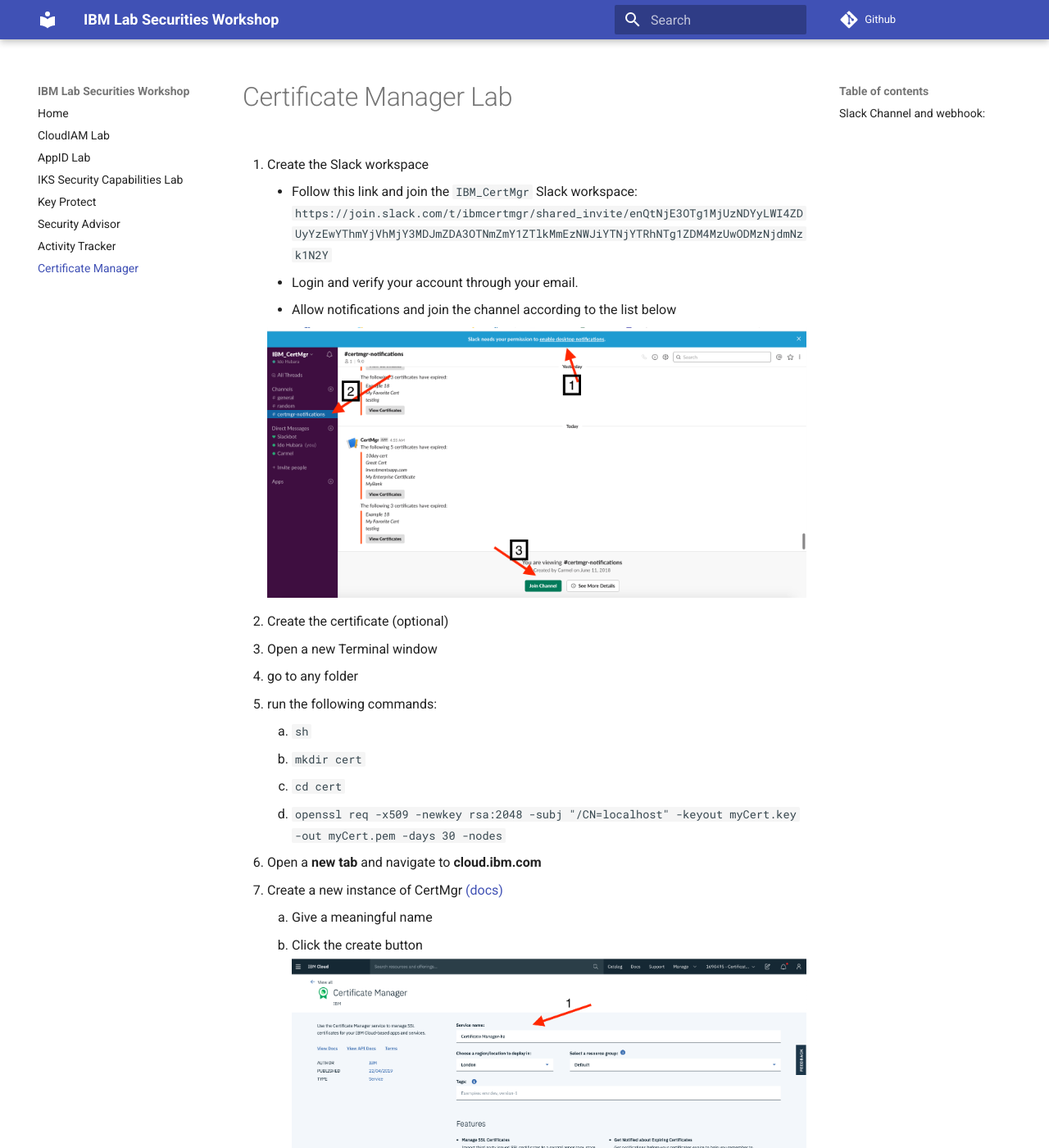
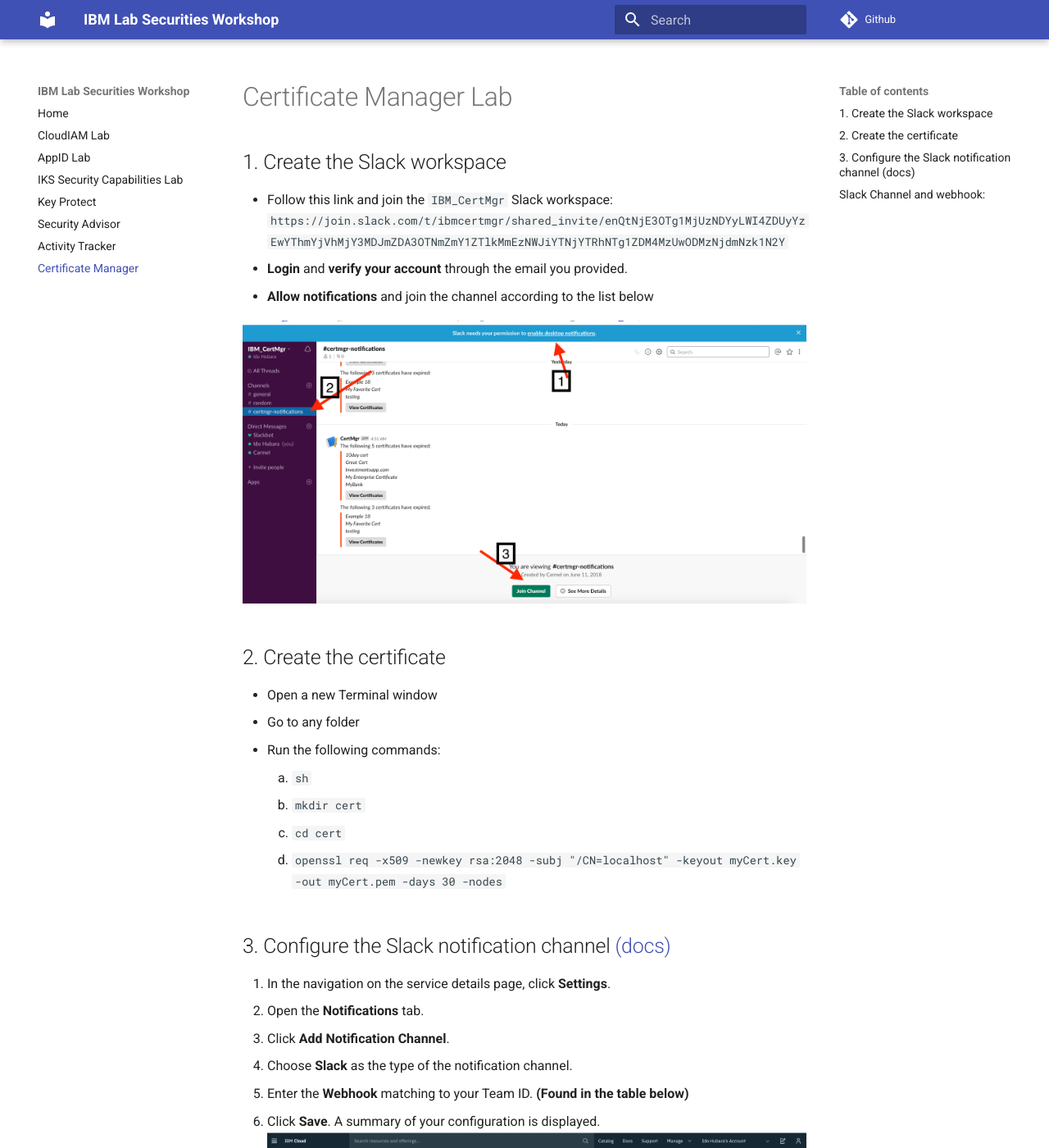
Before and after one commit to ibm-cloud-architecture/ibm-security-workshop, an MkDocs documentation site: the page built from docs/CertificateManager/README.md, in a window 1280 px wide and 1400 px high. Shown: the whole window at 82% size. Built offline with MkDocs 1.6.1 and Material for MkDocs 9.7.7, drawn with Linux system fonts in a browser that asks for light colours; some of the changed text lies outside the part shown.

Commit message:
Update README.md

````diff
--- a/docs/CertificateManager/README.md
+++ b/docs/CertificateManager/README.md
@@ -1,39 +1,36 @@
 # Certificate Manager Lab
-1. Create the Slack workspace
-    - Follow this link and join the `IBM_CertMgr` Slack workspace: ``` https://join.slack.com/t/ibmcertmgr/shared_invite/enQtNjE3OTg1MjUzNDYyLWI4ZDUyYzEwYThmYjVhMjY3MDJmZDA3OTNmZmY1ZTlkMmEzNWJiYTNjYTRhNTg1ZDM4MzUwODMzNjdmNzk1N2Y ```
-    - Login and verify your account through your email.
-    - Allow notifications and join the channel according to the list below
+## 1. Create the Slack workspace
 
-    ![join-slack](join-slack.png)
+  - Follow this link and join the `IBM_CertMgr` Slack workspace: ``` https://join.slack.com/t/ibmcertmgr/shared_invite/enQtNjE3OTg1MjUzNDYyLWI4ZDUyYzEwYThmYjVhMjY3MDJmZDA3OTNmZmY1ZTlkMmEzNWJiYTNjYTRhNTg1ZDM4MzUwODMzNjdmNzk1N2Y ```
+  - **Login** and **verify your account** through the email you provided.
+  - **Allow notifications** and join the channel according to the list below
 
-2. Create the certificate (optional)
-   - Open a new Terminal window
-   - go to any folder
-   - run the following commands:
-     1. ``` sh ```
-     2. ``` mkdir cert ```
-     3. ``` cd cert ```
-     4. ``` openssl req -x509 -newkey rsa:2048 -subj "/CN=localhost" -keyout myCert.key -out myCert.pem -days 30 -nodes ```
-3. Open a **new tab** and navigate to **cloud.ibm.com**
-   - Create a new instance of CertMgr [(docs)](https://cloud.ibm.com/catalog/services/certificate-manager)
-     1. Give a meaningful name
-     2. Click the create button
-     ![create instance](create-instance.png)
-   - Configure the Slack notification channel [(docs)](https://cloud.ibm.com/docs/services/certificate-manager?topic=certificate-manager-configuring-notifications#adding-channel)
-     1. In the navigation on the service details page, click Settings.
-     2. Open the Notifications tab.
-     3. Click **Add Notification Channel**.
-     4. Choose **Slack**  as the type of the notification channel.
-     5. Enter the Webhook matching to your ID.
-     6. Click **Save**. A summary of your configuration is displayed.
-     ![add-channel](add-channel.png)
-   - Import the certificate you created at the previous step (or use the ones under `certs` folder).(https://cloud.ibm.com/docs/services/certificate-manager?topic=certificate-manager-managing-certificates-from-the-dashboard#importing-a-certificate)
-     1. Click **Import Certificate**.
-     2. Provide a certificate name.
-     3. Select the certificate file in PEM format by clicking **Browse** and finding the certificate files.
-     4. Optional: Select the certificate's private key in PEM format by clicking Browse.
-     5. Optional: Enter a description.
-     6. Click **Import**.
+  ![join-slack](join-slack.png)
+
+## 2. Create the certificate
+  - Open a new Terminal window
+  - Go to any folder
+  - Run the following commands:
+      1. ``` sh ```
+      2. ``` mkdir cert ```
+      3. ``` cd cert ```
+      4. ``` openssl req -x509 -newkey rsa:2048 -subj "/CN=localhost" -keyout myCert.key -out myCert.pem -days 30 -nodes ```
+
+## 3. Configure the Slack notification channel [(docs)](https://cloud.ibm.com/docs/services/certificate-manager?topic=certificate-manager-configuring-notifications#adding-channel)
+  1. In the navigation on the service details page, click **Settings**.
+  2. Open the **Notifications** tab.
+  3. Click **Add Notification Channel**.
+  4. Choose **Slack**  as the type of the notification channel.
+  5. Enter the **Webhook** matching to your Team ID. **(Found in the table below)**
+  6. Click **Save**. A summary of your configuration is displayed.
+    ![add-channel](add-channel.png)
+  - Import the certificate you created at the previous step (or use the ones under `certs` folder).(https://cloud.ibm.com/docs/services/certificate-manager?topic=certificate-manager-managing-certificates-from-the-dashboard#importing-a-certificate)
+    1. Click **Import Certificate**.
+    2. Provide a **Certificate Name**. (ie. Slack-Certificate)
+    3. Select the **Certificate File** in **PEM** format by clicking **Browse** and finding the certificate files.
+    4. Optional: Select the certificate's private key in PEM format by clicking Browse.
+    5. Optional: Enter a description.
+    6. Click **Import**.
 
 ## Slack Channel and webhook:
 | ID  | Channel Name            | Webhook   |
````
